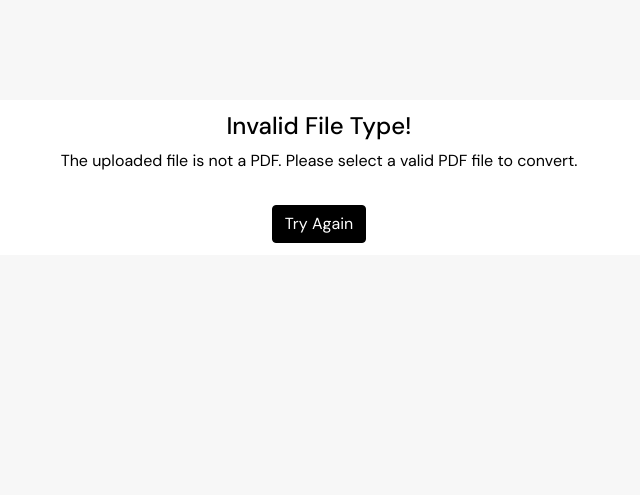
After one commit to diogogomesaraujo/MakeItAudible, a Flask app: template templates/invalid_file_type.html in a window 1280 px wide. The commit adds this page. Shown: the top 495 px of the page, without its empty margins (321-961 px from the left). Run offline with Flask 3, Linux system fonts and the light colour scheme; the template is opened without the code that fills it, so the values that code supplies are empty; some libraries are stand-ins or nearby versions.

Commit message:
invalid file type

```diff
--- a/templates/index.html
+++ b/templates/index.html
@@ -30,7 +30,7 @@
             </select>
         </div>
 
-        <button type="submit" class="btn btn-dark btn-block">Convert</button>
+        <button type="submit" class="btn btn-dark btn-block">Convert to Audio</button>
     </form>
 </div>
 
--- /dev/null
+++ b/templates/invalid_file_type.html
@@ -0,0 +1,11 @@
+{% extends "layout.html" %}
+
+{% block title %}Invalid File Type{% endblock %}
+
+{% block content %}
+<div class="alert alert-warning text-center" style="border: none;" role="alert">
+    <h4 class="alert-heading">Invalid File Type!</h4>
+    <p>The uploaded file is not a PDF. Please select a valid PDF file to convert.</p>
+    <a href="{{ url_for('index') }}" class="btn btn-dark mt-3">Try Again</a>
+</div>
+{% endblock %}
```
Also changed, not shown: uploads/Captura_de_ecra_2024-01-11_as_02.17.59.png (added), 1 other file.
